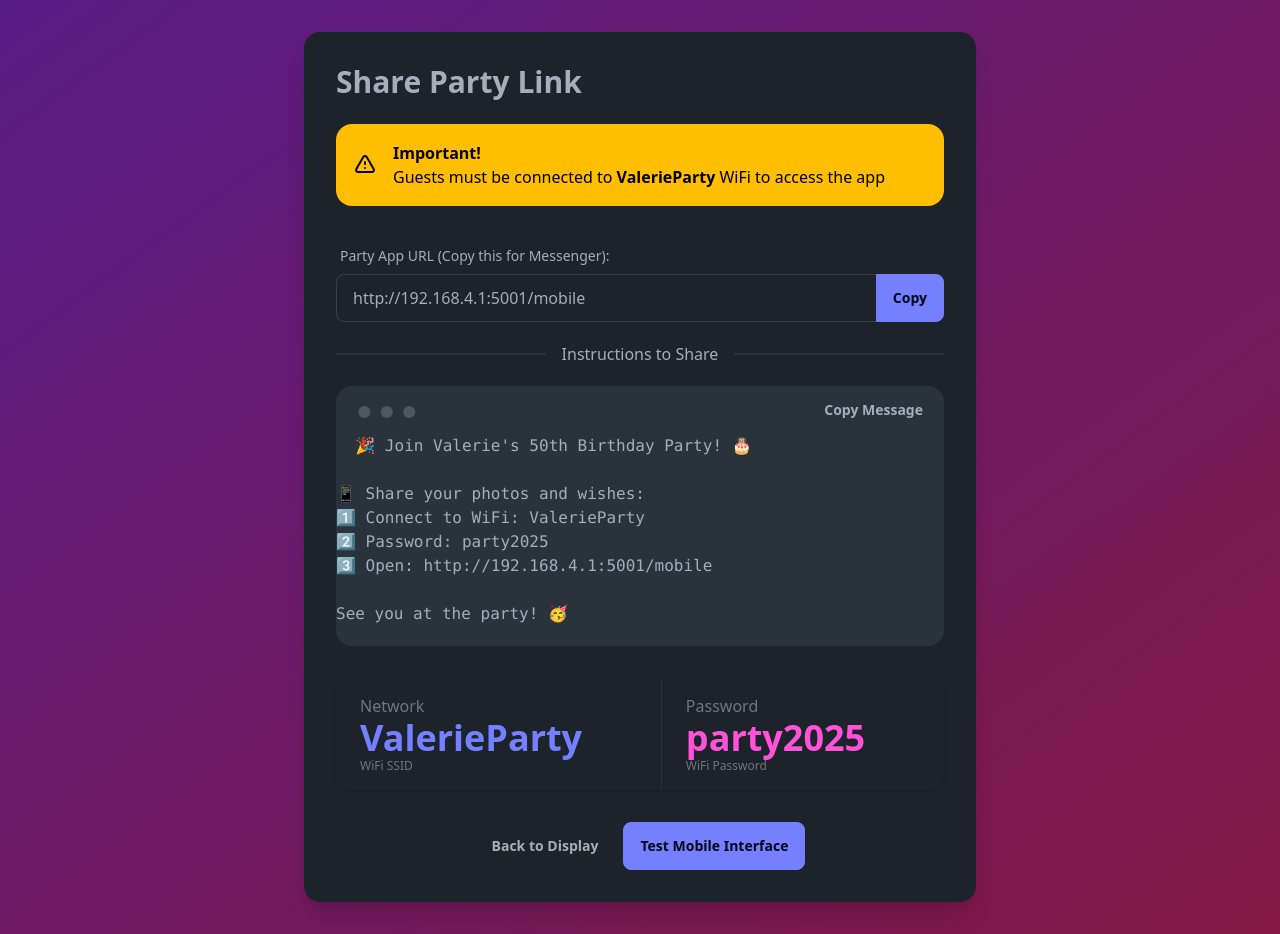
After one commit to windseeker5/pixel-party, a Flask app: page /share in a window 1280 px wide. The commit adds this page. Run offline with Flask 3, Linux system fonts and the light colour scheme; some libraries are stand-ins or nearby versions.

Commit message:
ifixing some bugs

```diff
--- a/app/models.py
+++ b/app/models.py
@@ -28,7 +28,7 @@ class Photo(db.Model):
     guest_name = db.Column(db.String(100), nullable=False)  # Stored for easy access
     filename = db.Column(db.String(255), nullable=False)
     original_filename = db.Column(db.String(255), nullable=False)
-    wish_message = db.Column(db.String(140), nullable=False)  # Birthday wish/note (max 140 chars)
+    wish_message = db.Column(db.Text, nullable=False)  # Birthday wish/note with full emoji support
     uploaded_at = db.Column(db.DateTime, default=datetime.datetime.now)
     displayed_at = db.Column(db.DateTime, nullable=True)
     display_duration = db.Column(db.Integer, default=10)  # Seconds to show on screen
--- a/app/routes/big_screen.py
+++ b/app/routes/big_screen.py
@@ -183,3 +183,9 @@ def print_wifi_instructions():
 def print_qr_code():
     """Print page for QR code."""
     return current_app.send_static_file('print/qr_code.html')
+
+
+@big_screen_bp.route('/share')
+def share_link():
+    """Share link page for Messenger."""
+    return render_template('share.html')
--- a/templates/components/photo_display.html
+++ b/templates/components/photo_display.html
@@ -96,7 +96,7 @@
     padding-bottom: 20%;
 }
 
-/* Base TikTok text style with dynamic sizing */
+/* Base TikTok text style with dynamic sizing and emoji support */
 .tiktok-wish {
     font-weight: 900;
     color: white;
@@ -107,6 +107,8 @@
     text-shadow: 3px 3px 0px rgba(0,0,0,1);
     max-width: 80%;
     word-wrap: break-word;
+    /* Font stack with good emoji support */
+    font-family: system-ui, -apple-system, 'Segoe UI', 'Apple Color Emoji', 'Segoe UI Emoji', 'Segoe UI Symbol', 'Noto Color Emoji', sans-serif;
 }
 
 /* Enhanced dynamic font sizing based on text length */
@@ -131,6 +133,8 @@
     font-weight: 700;
     text-shadow: 2px 2px 0px rgba(0,0,0,1);
     margin-top: 1rem;
+    /* Font stack with good emoji support */
+    font-family: system-ui, -apple-system, 'Segoe UI', 'Apple Color Emoji', 'Segoe UI Emoji', 'Segoe UI Symbol', 'Noto Color Emoji', sans-serif;
 }
 
 /* 5 specific colors for sender names */
--- /dev/null
+++ b/templates/share.html
@@ -0,0 +1,117 @@
+<!DOCTYPE html>
+<html lang="en" data-theme="dark">
+<head>
+    <meta charset="UTF-8">
+    <meta name="viewport" content="width=device-width, initial-scale=1.0">
+    <title>Share Party Link - PixelParty</title>
+    <script src="https://cdn.tailwindcss.com"></script>
+    <link href="https://cdn.jsdelivr.net/npm/daisyui@4.4.24/dist/full.min.css" rel="stylesheet">
+</head>
+<body class="min-h-screen bg-gradient-to-br from-purple-900 to-pink-900">
+    <div class="container mx-auto px-4 py-8">
+        <div class="max-w-2xl mx-auto">
+            <div class="card bg-base-100 shadow-xl">
+                <div class="card-body">
+                    <h2 class="card-title text-3xl text-center w-full mb-4">
+                        Share Party Link
+                    </h2>
+
+                    <div class="alert alert-warning mb-6">
+                        <svg xmlns="http://www.w3.org/2000/svg" class="stroke-current shrink-0 h-6 w-6" fill="none" viewBox="0 0 24 24">
+                            <path stroke-linecap="round" stroke-linejoin="round" stroke-width="2" d="M12 9v2m0 4h.01m-6.938 4h13.856c1.54 0 2.502-1.667 1.732-3L13.732 4c-.77-1.333-2.694-1.333-3.464 0L3.34 16c-.77 1.333.192 3 1.732 3z" />
+                        </svg>
+                        <div>
+                            <h3 class="font-bold">Important!</h3>
+                            <p>Guests must be connected to <strong>ValerieParty</strong> WiFi to access the app</p>
+                        </div>
+                    </div>
+
+                    <div class="form-control">
+                        <label class="label">
+                            <span class="label-text">Party App URL (Copy this for Messenger):</span>
+                        </label>
+                        <div class="join">
+                            <input type="text" id="party-url" value="http://192.168.4.1:5001/mobile"
+                                   class="input input-bordered join-item flex-1" readonly>
+                            <button class="btn btn-primary join-item" onclick="copyUrl()">Copy</button>
+                        </div>
+                    </div>
+
+                    <div class="divider">Instructions to Share</div>
+
+                    <div class="mockup-code">
+                        <pre><code>🎉 Join Valerie's 50th Birthday Party! 🎂
+
+📱 Share your photos and wishes:
+1️⃣ Connect to WiFi: ValerieParty
+2️⃣ Password: party2025
+3️⃣ Open: http://192.168.4.1:5001/mobile
+
+See you at the party! 🥳</code></pre>
+                        <button class="btn btn-sm btn-ghost absolute top-2 right-2" onclick="copyMessage()">
+                            Copy Message
+                        </button>
+                    </div>
+
+                    <div class="stats shadow mt-6">
+                        <div class="stat">
+                            <div class="stat-title">Network</div>
+                            <div class="stat-value text-primary">ValerieParty</div>
+                            <div class="stat-desc">WiFi SSID</div>
+                        </div>
+                        <div class="stat">
+                            <div class="stat-title">Password</div>
+                            <div class="stat-value text-secondary">party2025</div>
+                            <div class="stat-desc">WiFi Password</div>
+                        </div>
+                    </div>
+
+                    <div class="card-actions justify-center mt-6">
+                        <a href="/" class="btn btn-ghost">Back to Display</a>
+                        <a href="/mobile" class="btn btn-primary">Test Mobile Interface</a>
+                    </div>
+                </div>
+            </div>
+        </div>
+    </div>
+
+    <script>
+        function copyUrl() {
+            const urlInput = document.getElementById('party-url');
+            urlInput.select();
+            document.execCommand('copy');
+
+            // Show feedback
+            const btn = event.target;
+            const originalText = btn.textContent;
+            btn.textContent = 'Copied!';
+            btn.classList.add('btn-success');
+            setTimeout(() => {
+                btn.textContent = originalText;
+                btn.classList.remove('btn-success');
+            }, 2000);
+        }
+
+        function copyMessage() {
+            const message = `🎉 Join Valerie's 50th Birthday Party! 🎂
+
+📱 Share your photos and wishes:
+1️⃣ Connect to WiFi: ValerieParty
+2️⃣ Password: party2025
+3️⃣ Open: http://192.168.4.1:5001/mobile
+
+See you at the party! 🥳`;
+
+            navigator.clipboard.writeText(message).then(() => {
+                // Show feedback
+                const btn = event.currentTarget;
+                const originalText = btn.textContent;
+                btn.textContent = 'Copied!';
+                setTimeout(() => {
+                    btn.textContent = originalText;
+                }, 2000);
+            });
+        }
+    </script>
+</body>
+</html>
```
Also changed, not shown: app/routes/mobile.py (+6 -3 lines), app/utils/network_utils.py (+13 -1 lines), templates/mobile/main_form.html (+36 -5 lines), test_emoji_support.py (added, +155 -0 lines), instance/birthday_party.db, 1 other file.
